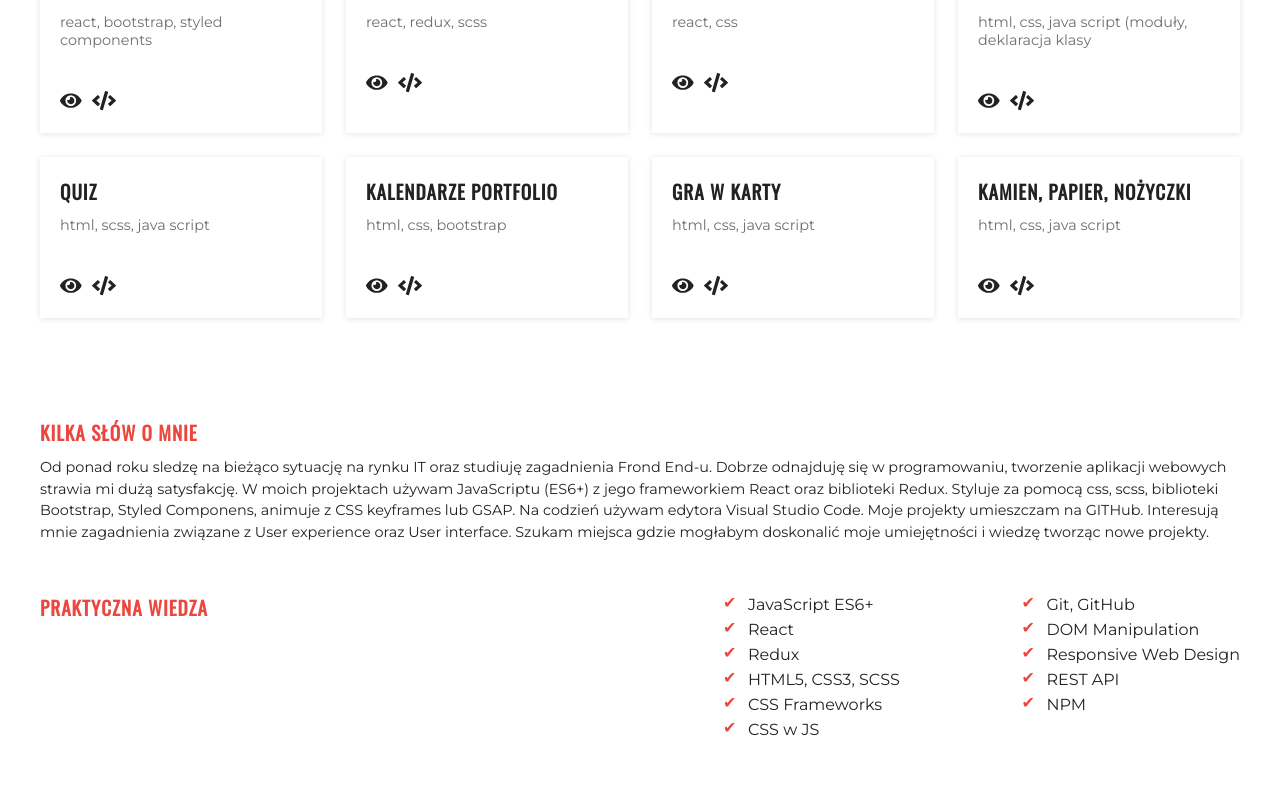
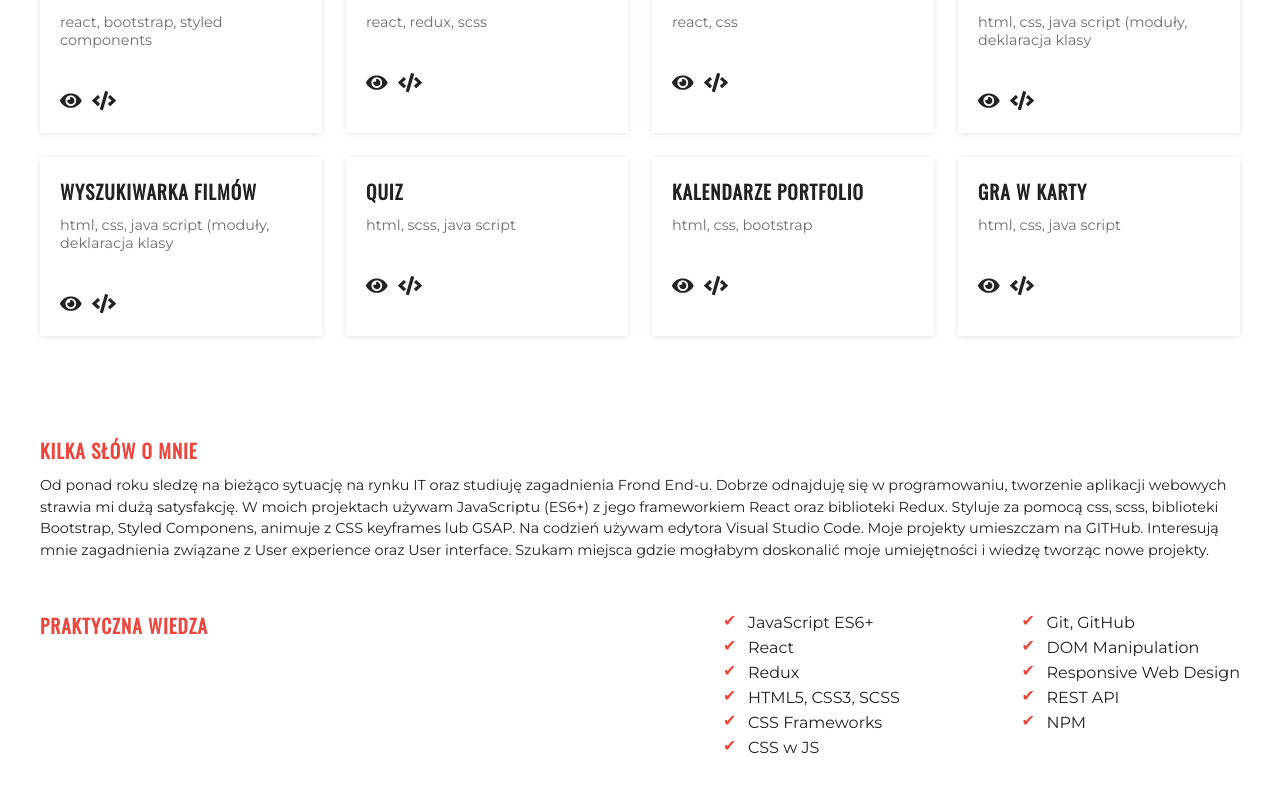
Before and after one commit to anett1/portfolio, a React (Create React App) app: page /FrontEnd in a window 1280 px wide. Shown: the part 1065-1858 px from the top of the page. Built offline with nearby package versions, Linux system fonts and the light colour scheme; a web font is replaced by a local one.

Commit message:
Added new app TV Movies for FrontEndMyWork

```diff
--- a/src/components/FrontEndMyWork.js
+++ b/src/components/FrontEndMyWork.js
@@ -38,34 +38,41 @@ class FrontEndMyWork extends React.Component {
       },
       {
         id: 5,
+        title: "wyszukiwarka filmów",
+        technology: "html, css, java script (moduły, deklaracja klasy",
+        adressView: "https://anett1.github.io/tvMaze",
+        adressCode: "https://github.com/anett1/tvMaze",
+      },
+      {
+        id: 6,
         title: "quiz",
         technology: "html, scss, java script",
         adressView: "https://anett1.github.io/Quiz",
         adressCode: "https://github.com/anett1/Quiz",
       },
       {
-        id: 6,
+        id: 7,
         title: "kalendarze portfolio",
         technology: "html, css, bootstrap",
         adressView: "https://anett1.github.io/kalendarze-portfolio",
         adressCode: "https://github.com/anett1/kalendarze-portfolio",
       },
       {
-        id: 7,
+        id: 8,
         title: "gra w karty",
         technology: "html, css, java script",
         adressView: "https://anett1.github.io/card-game-3",
         adressCode: "https://github.com/anett1/card-game-3",
       },
-      {
-        id: 8,
-        title: "kamien, papier, nożyczki",
-        technology: "html, css, java script",
-        adressView: "https://anett1.github.io/game_carts_wer_02",
-        adressCode: "https://github.com/anett1/game_carts_wer_02",
-      },
     ],
   };
+
+  /*id: 7,
+        title: "gra w karty",
+        technology: "html, css, java script",
+        adressView: "https://anett1.github.io/card-game-3",
+        adressCode: "https://github.com/anett1/card-game-3",*/
+
   componentDidMount() {
     const boxes = [...document.querySelectorAll(".front-end-my-work")];
     boxes.map((box, index) => {
```
